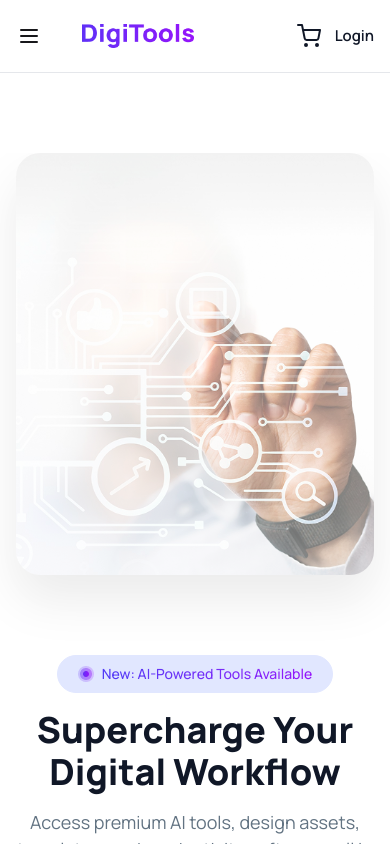
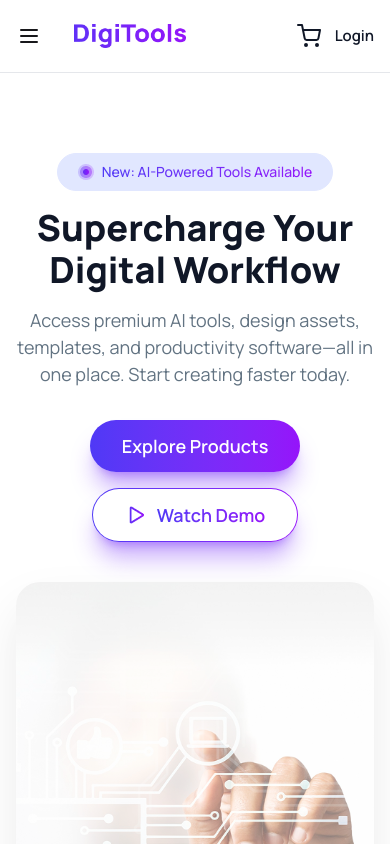
Before and after one commit to shompadmbd-sketch/B13-A6-DigitalTools-Platform, a React (Vite) app: page / in a window 390 px wide. Shown: the top 844 px of the page. Built offline with nearby package versions, Linux system fonts and the light colour scheme.

Commit message:
project ready for deployment

```diff
--- a/src/component/Banner/Banner.jsx
+++ b/src/component/Banner/Banner.jsx
@@ -7,8 +7,8 @@ const Banner = () => {
     return (
         <div className="relative min-h-162.5 flex items-center overflow-hidden mt-20 mb-20 sm:mt-15 md:mt-36 lg:mt-10">
 
-            {/* Desktop UI 100% Original Rakha Hoyeche (230px padding preserved) */}
-            <div className="mx-auto flex flex-col-reverse lg:grid lg:grid-cols-2 gap-10 items-center relative z-10 px-4 md:px-8 lg:px-12 xl:px-[230px] min-[1556px]:px-[250px]">
+            {/* Container: Desktop padding original rakha hoyeche */}
+            <div className="mx-auto grid grid-cols-1 lg:grid-cols-2 gap-10 items-center relative z-10 px-4 md:px-8 lg:px-12 xl:px-[230px] min-[1556px]:px-[250px] w-full">
 
                 {/* Left Content */}
                 <div className="space-y-4 text-center lg:text-left flex flex-col items-center lg:items-start">
@@ -20,10 +20,11 @@ const Banner = () => {
                         </span>
                     </div>
 
-                    {/* Desktop e 60px thakbe, Tablet/Mobile e 2-line thakbe */}
-                    <h1 className="text-4xl lg:text-[60px] font-extrabold leading-[1.16] text-[#101727]">
+                    <h1 className="text-4xl lg:text-[60px] font-extrabold leading-[1.1666666666666667] text-[#101727]">
                         Supercharge Your
-                        <br className="block lg:hidden" />
+
+                        {/* Br Logic: Tablet/Mobile e 2 line hobe, Desktop (1010px+) e ek line thakbe */}
+                        <br className="block min-[1010px]:hidden" />
                         <span className="">
                             {" "}Digital Workflow
                         </span>
@@ -51,11 +52,12 @@ const Banner = () => {
                     </div>
                 </div>
 
-                {/* Right Image: Margin Adjustment Shudhu Tablet/Mobile er jonno */}
-                <div className="relative flex justify-center lg:justify-end mt-0 lg:mt-0 pb-10 lg:pb-0">
-                    <div className="relative w-full max-w-[500px] lg:max-w-none">
+                {/* Right Image: Spacing fix for medium desktop */}
+                <div className="relative flex justify-center lg:justify-end sm:mt-10 lg:mt-0">
+                    <div className="relative">
                         <img
-                            className="relative h-auto lg:h-130 w-full object-contain drop-shadow-2xl rounded-3xl animate-pulse"
+                            /* Desktop height original (h-130), 1300-1555 range e overlap rukhte responsive h kora hoyeche */
+                            className="relative h-auto lg:h-[400px] min-[1300px]:max-[1555px]:h-[380px] min-[1556px]:h-130 w-full object-contain drop-shadow-2xl rounded-3xl animate-pulse"
                             src={BannerImage}
                             alt="AI Models Banner"
                         />
--- a/src/component/Navbar/Navbar.jsx
+++ b/src/component/Navbar/Navbar.jsx
@@ -31,7 +31,7 @@ const Navbar = ({ carts = [] }) => {
           </div>
 
           {/* Logo */}
-          <div className="flex items-center ml-6">
+          <div className="flex items-center ml-4">
             <img
               className="w-28 md:w-32 lg:w-36 h-9 lg:h-10 object-contain"
               src="/logo.png"
```
